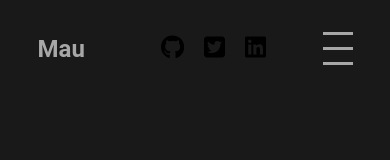
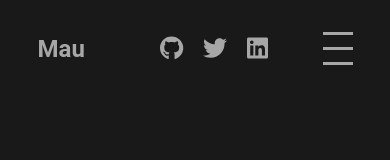
Before and after one commit to MaauLobo/my-portifolio, a Vue app: page / in a window 390 px wide. Shown: the top 160 px of the page. Built offline with nearby package versions, Linux system fonts and the light colour scheme; a small style sheet from the web is missing.

Commit message:
nav bar responsiva feita

```diff
--- a/src/components/nav.component.vue
+++ b/src/components/nav.component.vue
@@ -22,26 +22,14 @@
       </div>
 
       <div class="social-icons">
-    <a href="#">
-        <svg class="social-icon" xmlns="http://www.w3.org/2000/svg" height="1em" viewBox="0 0 496 512">
-          <path
-            d="M165.9 397.4c0 2-2.3 3.6-5.2 3.6-3.3.3-5.6-1.3-5.6-3.6 0-2 2.3-3.6 5.2-3.6 3-.3 5.6 1.3 5.6 3.6zm-31.1-4.5c-.7 2 1.3 4.3 4.3 4.9 2.6 1 5.6 0 6.2-2s-1.3-4.3-4.3-5.2c-2.6-.7-5.5.3-6.2 2.3zm44.2-1.7c-2.9.7-4.9 2.6-4.6 4.9.3 2 2.9 3.3 5.9 2.6 2.9-.7 4.9-2.6 4.6-4.6-.3-1.9-3-3.2-5.9-2.9zM244.8 8C106.1 8 0 113.3 0 252c0 110.9 69.8 205.8 169.5 239.2 12.8 2.3 17.3-5.6 17.3-12.1 0-6.2-.3-40.4-.3-61.4 0 0-70 15-84.7-29.8 0 0-11.4-29.1-27.8-36.6 0 0-22.9-15.7 1.6-15.4 0 0 24.9 2 38.6 25.8 21.9 38.6 58.6 27.5 72.9 20.9 2.3-16 8.8-27.1 16-33.7-55.9-6.2-112.3-14.3-112.3-110.5 0-27.5 7.6-41.3 23.6-58.9-2.6-6.5-11.1-33.3 2.6-67.9 20.9-6.5 69 27 69 27 20-5.6 41.5-8.5 62.8-8.5s42.8 2.9 62.8 8.5c0 0 48.1-33.6 69-27 13.7 34.7 5.2 61.4 2.6 67.9 16 17.7 25.8 31.5 25.8 58.9 0 96.5-58.9 104.2-114.8 110.5 9.2 7.9 17 22.9 17 46.4 0 33.7-.3 75.4-.3 83.6 0 6.5 4.6 14.4 17.3 12.1C428.2 457.8 496 362.9 496 252 496 113.3 383.5 8 244.8 8zM97.2 352.9c-1.3 1-1 3.3.7 5.2 1.6 1.6 3.9 2.3 5.2 1 1.3-1 1-3.3-.7-5.2-1.6-1.6-3.9-2.3-5.2-1zm-10.8-8.1c-.7 1.3.3 2.9 2.3 3.9 1.6 1 3.6.7 4.3-.7.7-1.3-.3-2.9-2.3-3.9-2-.6-3.6-.3-4.3.7zm32.4 35.6c-1.6 1.3-1 4.3 1.3 6.2 2.3 2.3 5.2 2.6 6.5 1 1.3-1.3.7-4.3-1.3-6.2-2.2-2.3-5.2-2.6-6.5-1zm-11.4-14.7c-1.6 1-1.6 3.6 0 5.9 1.6 2.3 4.3 3.3 5.6 2.3 1.6-1.3 1.6-3.9 0-6.2-1.4-2.3-4-3.3-5.6-2z"
-          />
-        </svg>
+    <a href="https://github.com/MaauLobo" target="_blank">
+      <font-awesome-icon :icon="['fab', 'github']" />
     </a>
     <a href="#">
-        <svg class="social-icon" xmlns="http://www.w3.org/2000/svg" height="1em" viewBox="0 0 448 512">
-          <path
-            d="M64 32C28.7 32 0 60.7 0 96V416c0 35.3 28.7 64 64 64H384c35.3 0 64-28.7 64-64V96c0-35.3-28.7-64-64-64H64zM351.3 199.3v0c0 86.7-66 186.6-186.6 186.6c-37.2 0-71.7-10.8-100.7-29.4c5.3 .6 10.4 .8 15.8 .8c30.7 0 58.9-10.4 81.4-28c-28.8-.6-53-19.5-61.3-45.5c10.1 1.5 19.2 1.5 29.6-1.2c-30-6.1-52.5-32.5-52.5-64.4v-.8c8.7 4.9 18.9 7.9 29.6 8.3c-9-6-16.4-14.1-21.5-23.6s-7.8-20.2-7.7-31c0-12.2 3.2-23.4 8.9-33.1c32.3 39.8 80.8 65.8 135.2 68.6c-9.3-44.5 24-80.6 64-80.6c18.9 0 35.9 7.9 47.9 20.7c14.8-2.8 29-8.3 41.6-15.8c-4.9 15.2-15.2 28-28.8 36.1c13.2-1.4 26-5.1 37.8-10.2c-8.9 13.1-20.1 24.7-32.9 34c.2 2.8 .2 5.7 .2 8.5z"
-          />
-        </svg>
+      <font-awesome-icon :icon="['fab', 'twitter']" />
     </a>
-    <a href="#">
-        <svg class="social-icon" xmlns="http://www.w3.org/2000/svg" height="1em" viewBox="0 0 448 512">
-          <path
-            d="M416 32H31.9C14.3 32 0 46.5 0 64.3v383.4C0 465.5 14.3 480 31.9 480H416c17.6 0 32-14.5 32-32.3V64.3c0-17.8-14.4-32.3-32-32.3zM135.4 416H69V202.2h66.5V416zm-33.2-243c-21.3 0-38.5-17.3-38.5-38.5S80.9 96 102.2 96c21.2 0 38.5 17.3 38.5 38.5 0 21.3-17.2 38.5-38.5 38.5zm282.1 243h-66.4V312c0-24.8-.5-56.7-34.5-56.7-34.6 0-39.9 27-39.9 54.9V416h-66.4V202.2h63.7v29.2h.9c8.9-16.8 30.6-34.5 62.9-34.5 67.2 0 79.7 44.3 79.7 101.9V416z"
-          />
-        </svg>
+    <a href="https://www.linkedin.com/in/mauricio-lobo-lima-449066269/" target="_blank">
+      <font-awesome-icon :icon="['fab', 'linkedin']" />
     </a>
 </div>
 
```
